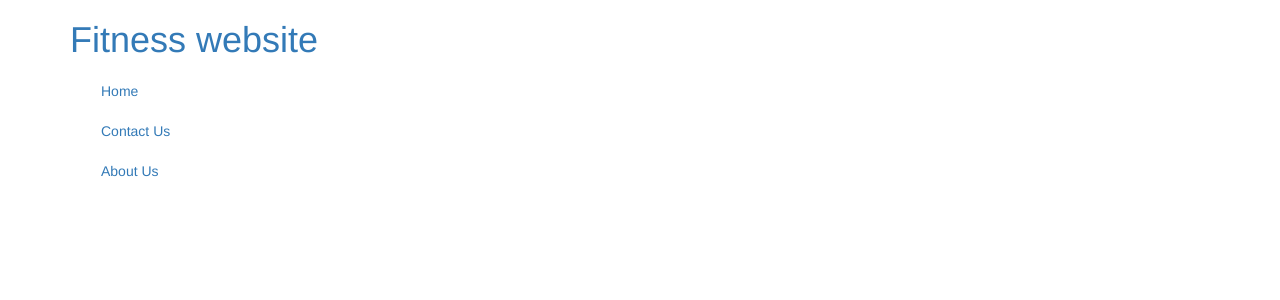
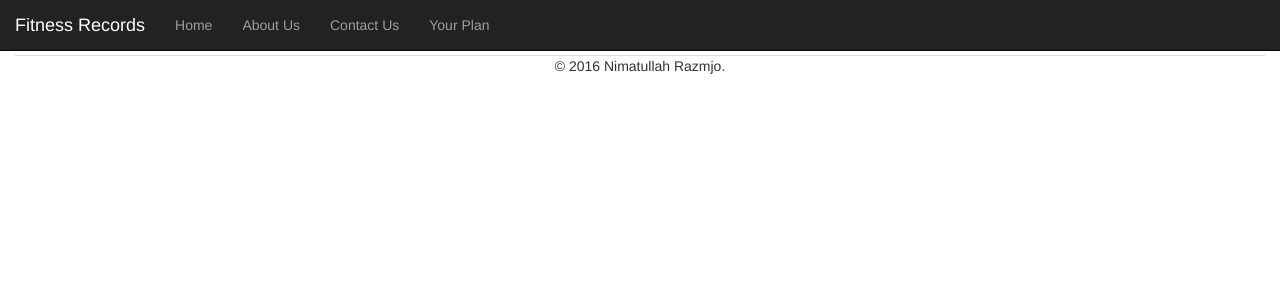
Before and after one commit to nimatrazmjo/fitness, a Node server app: page / in a window 1280 px wide. Shown: the top 300 px of the page. Run offline with Node 20, Linux system fonts and the light colour scheme.

Commit message:
header and footer solves

```diff
--- a/public/css/fitness.css
+++ b/public/css/fitness.css
@@ -0,0 +1,6 @@
+body {
+    padding-top: 55px;
+}
+footer p {
+    border-top: 1px solid #d7e0e2;
+}
--- a/server/views/home.html
+++ b/server/views/home.html
@@ -1 +1 @@
-<html><head><title></title><link href="/bootstrap/dist/css/bootstrap.min.css" rel="stylesheet"/><link href="/css/fitness.css" rel="stylesheet"/></head><body><div class="container"><h1><a href="">Fitness website</a></h1><div class="navbar"><div class="navbar-inner"><div class="container"><ul class="nav"><li class="active"><a href="#">Home</a></li><li><a href="#">Contact Us</a></li><li><a href="#">About Us</a></li></ul></div></div></div></div><script type="text/javascript" src="/jquery/dist/jquery.min.js"></script><script type="text/javascript" src="/bootstrap/dist/js/bootstrap.min.js"></script></body></html>
+<html><head><title></title><link href="/bootstrap/dist/css/bootstrap.min.css" rel="stylesheet"/><link href="/css/fitness.css" rel="stylesheet"/></head><body><div class="container-fluid"><header class="navbar navbar-inverse navbar-fixed-top"><div class="navbar-header"><a href="/" class="navbar-brand">Fitness Records</a></div><div class="navbar-collapse collapse"><ul class="nav navbar-nav"><li><a href="/" class="active">Home</a></li><li><a href="/">About Us</a></li><li><a href="/">Contact Us</a></li><li><a href="/">Your Plan</a></li></ul></div></header><aside></aside><footer class="text-center"><p>&copy; 2016 Nimatullah Razmjo.</p></footer></div><script type="text/javascript" src="/jquery/dist/jquery.min.js"></script><script type="text/javascript" src="/bootstrap/dist/js/bootstrap.min.js"></script></body></html>
--- a/server/views/layout.jade
+++ b/server/views/layout.jade
@@ -4,20 +4,22 @@ html
         link(href="/bootstrap/dist/css/bootstrap.min.css", rel="stylesheet")
         link(href="/css/fitness.css", rel="stylesheet")
     body
-        .container
-            h1
-                a(href="") Fitness website
-            .navbar
-                .navbar-inner
-                    .container
-                        ul.nav
-                            li(class="active")
-                                a(href="#") Home
-                            li
-                                a(href="#") Contact Us
-                            li
-                                a(href="#") About Us
+        .container-fluid
+            header.navbar.navbar-inverse.navbar-fixed-top
+                .navbar-header
+                    a.navbar-brand(href="/") Fitness Records
+                .navbar-collapse.collapse
+                    ul.nav.navbar-nav
+                        li
+                            a(href="/", class="active") Home
+                        li
+                            a(href="/") About Us
+                        li
+                            a(href="/") Contact Us
+                        li
+                            a(href="/") Your Plan
+            aside
 
-
-
+            footer.text-center
+                p &copy; 2016 Nimatullah Razmjo.
         include script
```
